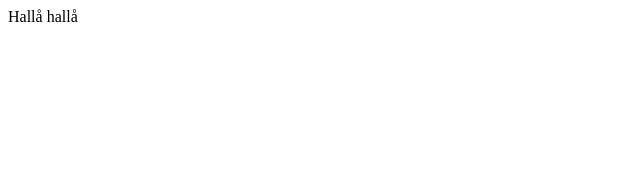
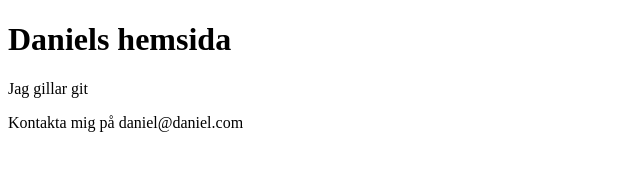
Before and after one commit to danne128/first-git-testing, a plain HTML site: page index.html in a window 1280 px wide. Shown: the whole page, without its empty margins (0-640 px from the left). Drawn offline with Linux system fonts and the light colour scheme.

Commit message:
Added content and style for homepage

```diff
--- a/index.html
+++ b/index.html
@@ -5,6 +5,21 @@
         <title>Index</title>
     </head>
     <body>
-        Hallå hallå
+
+        <header>
+        <h1>Daniels hemsida</h1>
+        </header>
+
+        <main>
+            <p>
+                Jag gillar git
+            </p>
+        </main>
+
+        <footer>
+            <p>
+                Kontakta mig på daniel@daniel.com
+            </p>
+        </footer>
     </body>
 </html>
```
Also changed, not shown: style.css (added).
